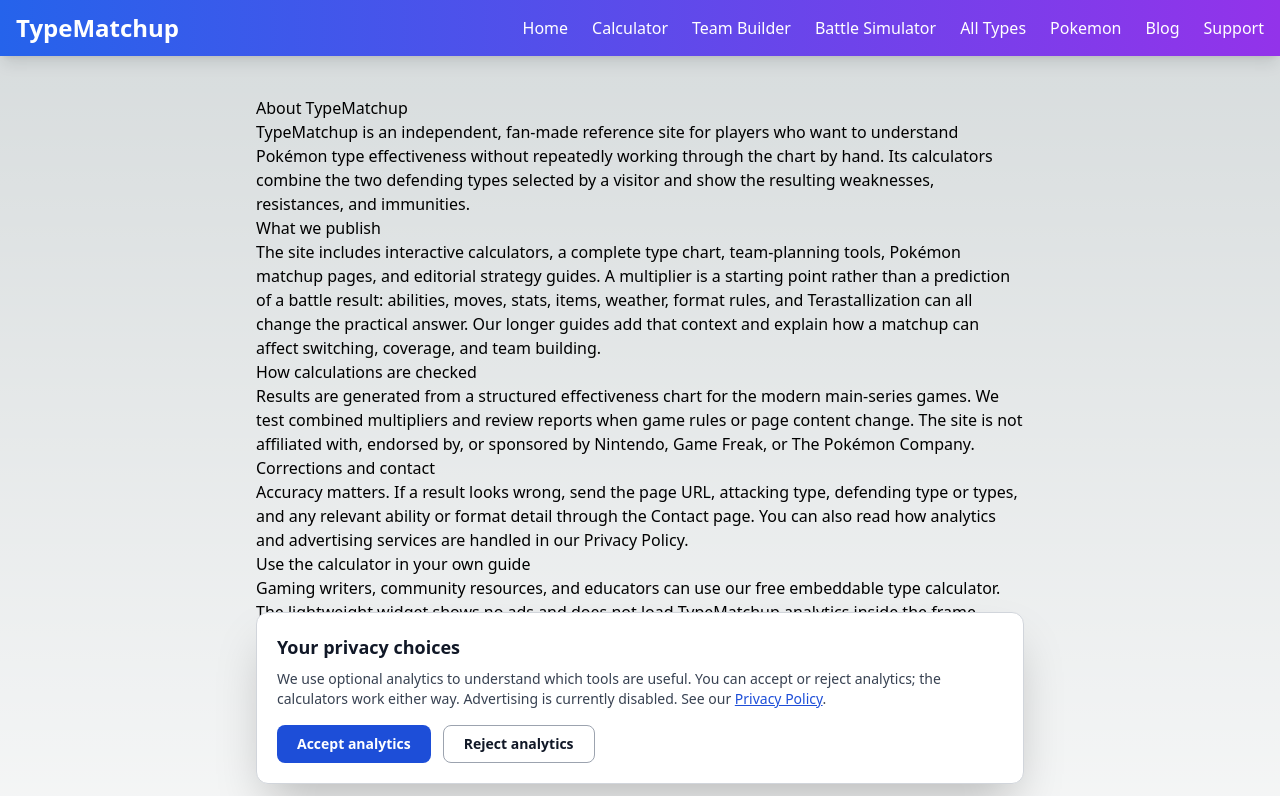
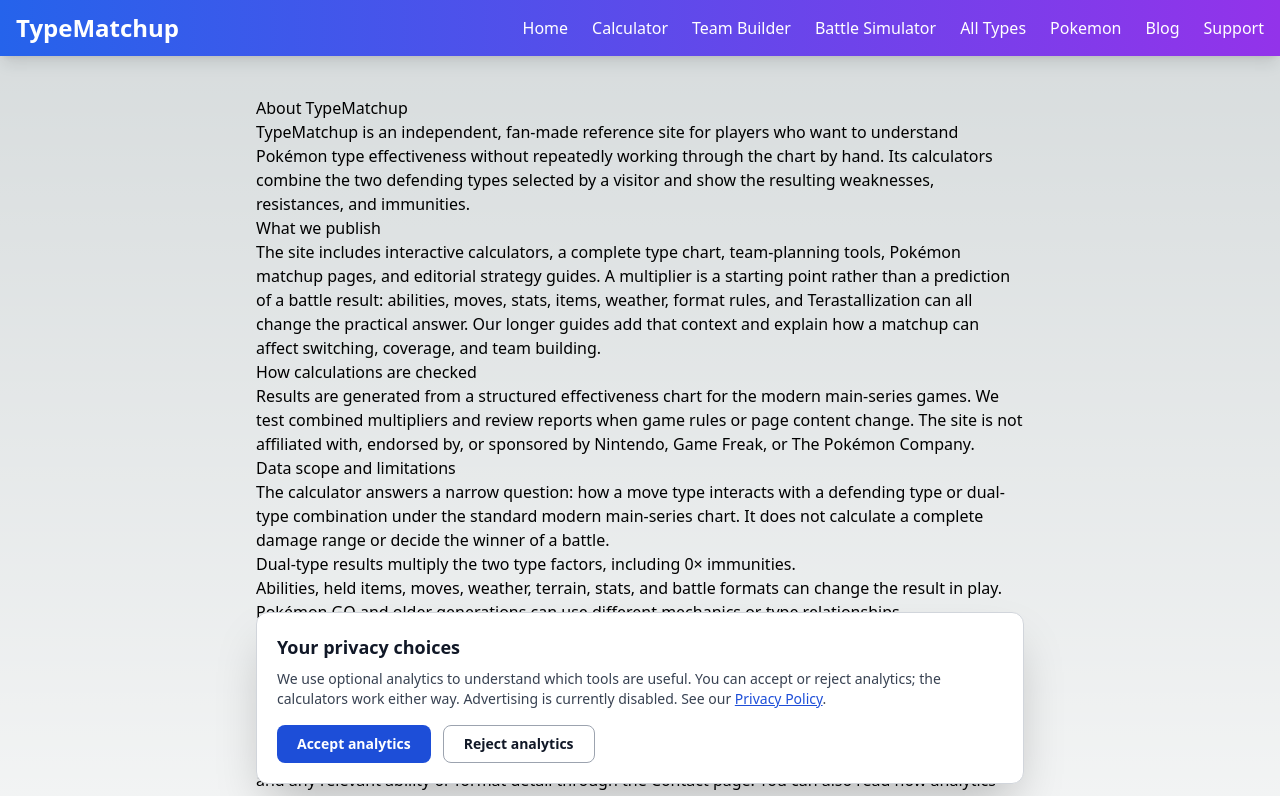
Before and after one commit to lincyang720/type-chart-calculator, a Next.js app: page /about in a window 1280 px wide. Shown: the top 796 px of the page. Built offline with nearby package versions, Linux system fonts and the light colour scheme.

Commit message:
Clarify calculator data scope and limitations

```diff
--- a/app/about/page.tsx
+++ b/app/about/page.tsx
@@ -30,6 +30,22 @@
           multipliers and review reports when game rules or page content change. The site is not affiliated with,
           endorsed by, or sponsored by Nintendo, Game Freak, or The Pokémon Company.
         </p>
+        <h2>Data scope and limitations</h2>
+        <p>
+          The calculator answers a narrow question: how a move type interacts with a defending type or dual-type
+          combination under the standard modern main-series chart. It does not calculate a complete damage range or
+          decide the winner of a battle.
+        </p>
+        <ul>
+          <li>Dual-type results multiply the two type factors, including 0× immunities.</li>
+          <li>Abilities, held items, moves, weather, terrain, stats, and battle formats can change the result in play.</li>
+          <li>Pokémon GO and older generations can use different mechanics or type relationships.</li>
+          <li>When a page mixes a standard chart result with game-specific advice, the scope is stated in the page text.</li>
+        </ul>
+        <p>
+          This scope keeps the calculator result separate from strategy context, so a visitor can verify the multiplier
+          first and then decide whether the relevant game or format needs a more specific check.
+        </p>
         <h2>Corrections and contact</h2>
         <p>
           Accuracy matters. If a result looks wrong, send the page URL, attacking type, defending type or types, and any
```
